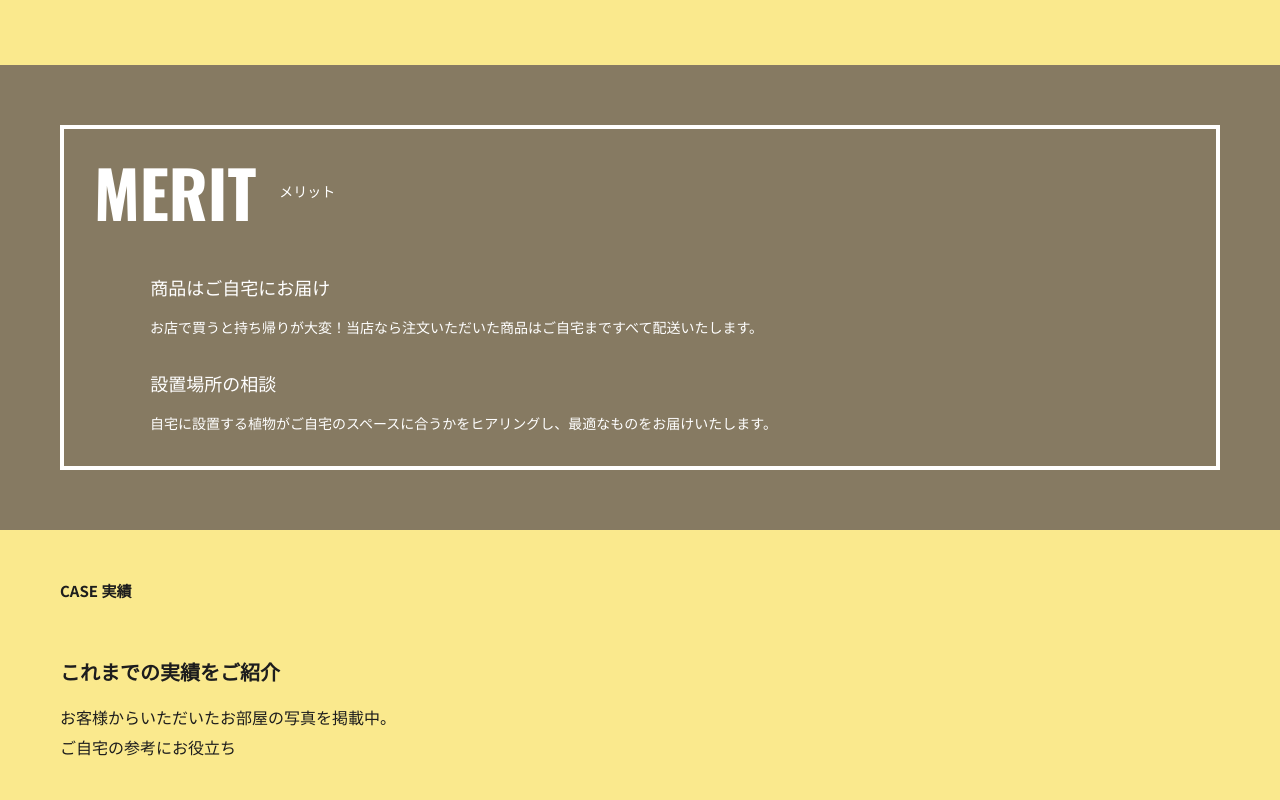
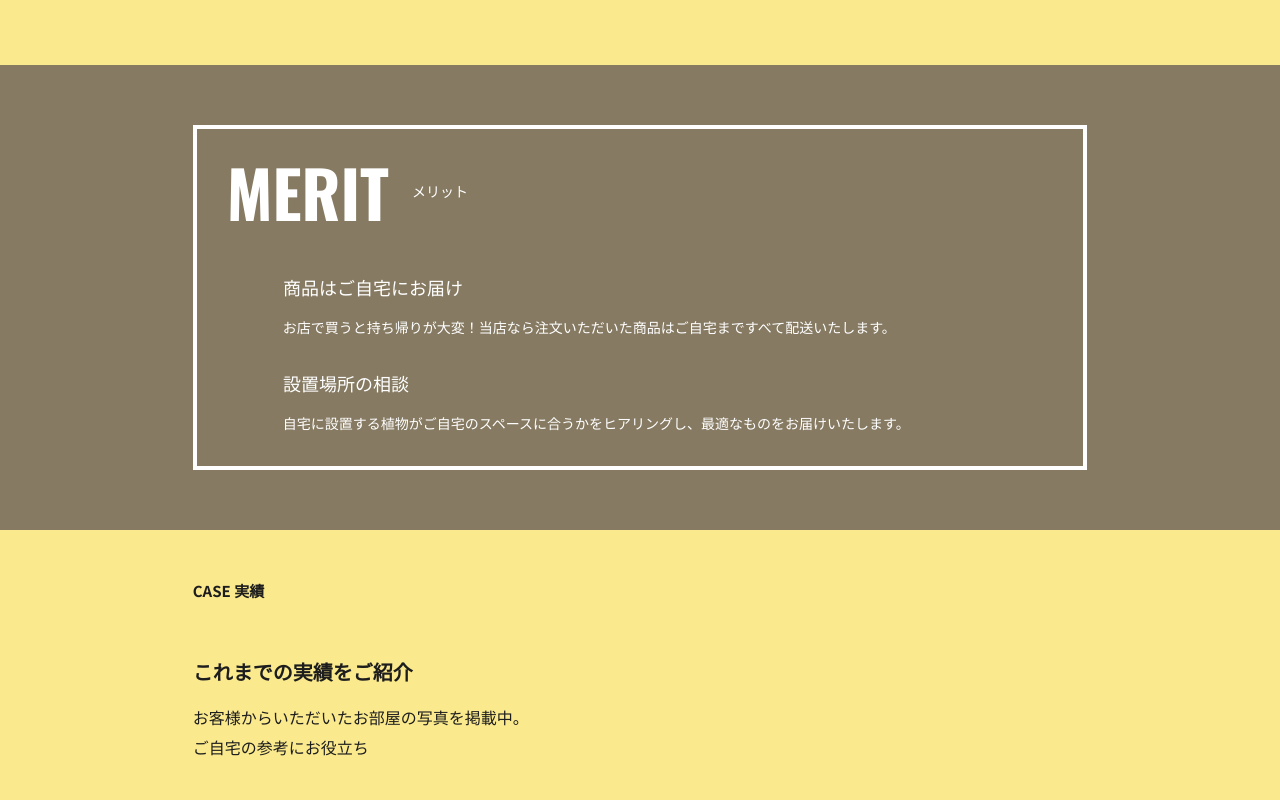
Before and after one commit to pori777/pori, a plain HTML site: page index.html in a window 1280 px wide. Shown: the part 1560-2360 px from the top of the page. Drawn offline with nearby package versions, Linux system fonts and the light colour scheme; files that its build step writes are made by us from their sources.

Commit message:
_inner.scssの追加

```diff
--- a/scss/style.scss
+++ b/scss/style.scss
@@ -16,6 +16,7 @@
  */
 
 //component
+@import "object/component/inner";
 @import "object/component/section-ttlset";
 @import "object/component/card";
 @import "object/component/button";
```
